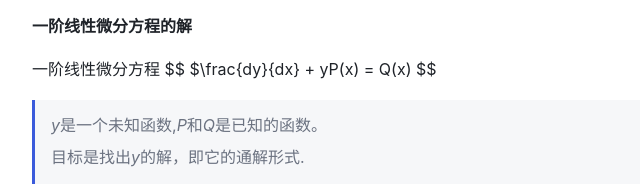
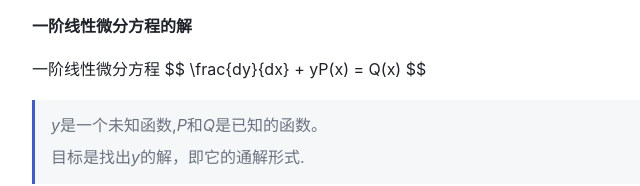
Before and after one commit to NeurPulse/neurpulse.github.io, an Astro site: page /notes/mathematical-modeling-differential-equations in a window 1280 px wide. Shown: the part 1079-1265 px from the top of the page, 68-708 px from the left. Built offline with nearby package versions, Linux system fonts and the light colour scheme; Astro itself is replaced by a stand-in of ours; some packages are replaced by stand-ins of ours.

Commit message:
Fix stray dollar sign in differential equations display math

```diff
--- a/src/content/notes/mathematical-modeling-differential-equations.md
+++ b/src/content/notes/mathematical-modeling-differential-equations.md
@@ -46,7 +46,7 @@ $$
 
 一阶线性微分方程
 $$
-$\frac{dy}{dx} + yP(x) = Q(x)
+\frac{dy}{dx} + yP(x) = Q(x)
 $$
 
 > *y*是一个未知函数,*P*和*Q*是已知的函数。
```
